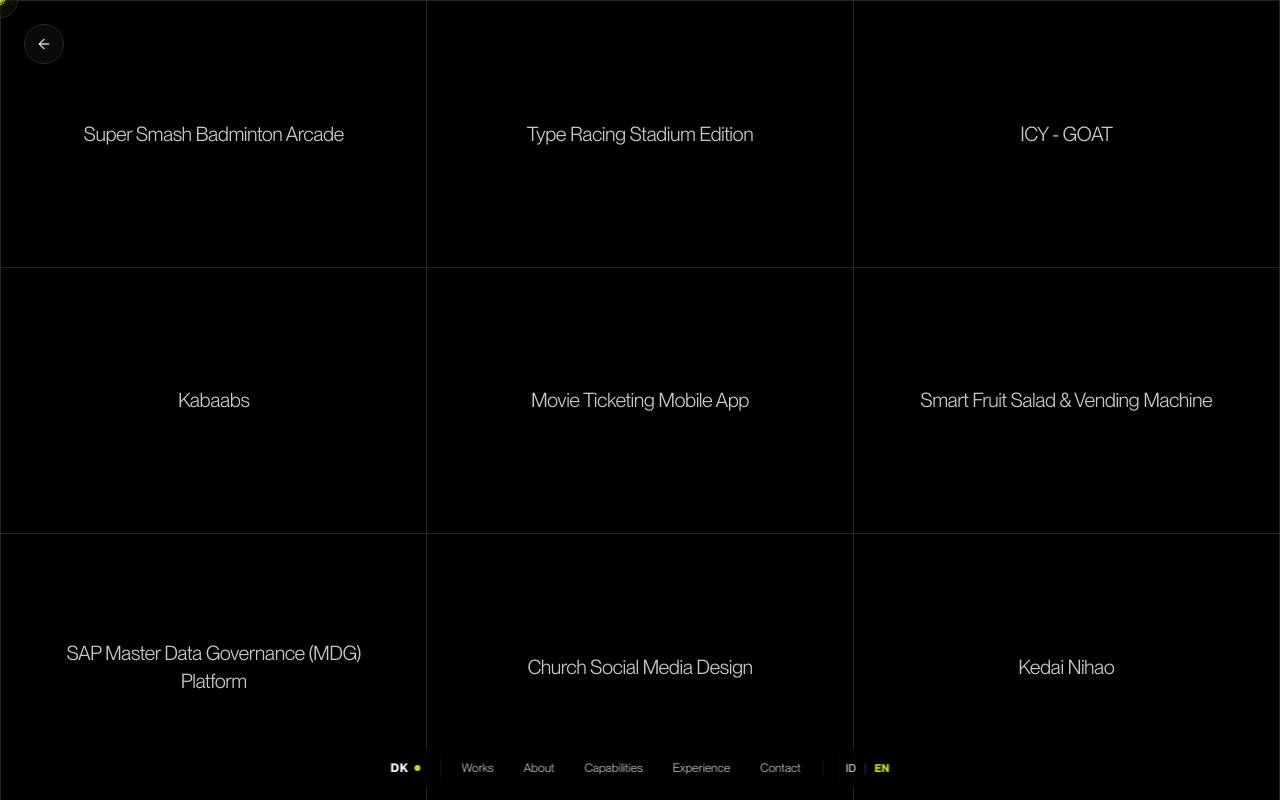
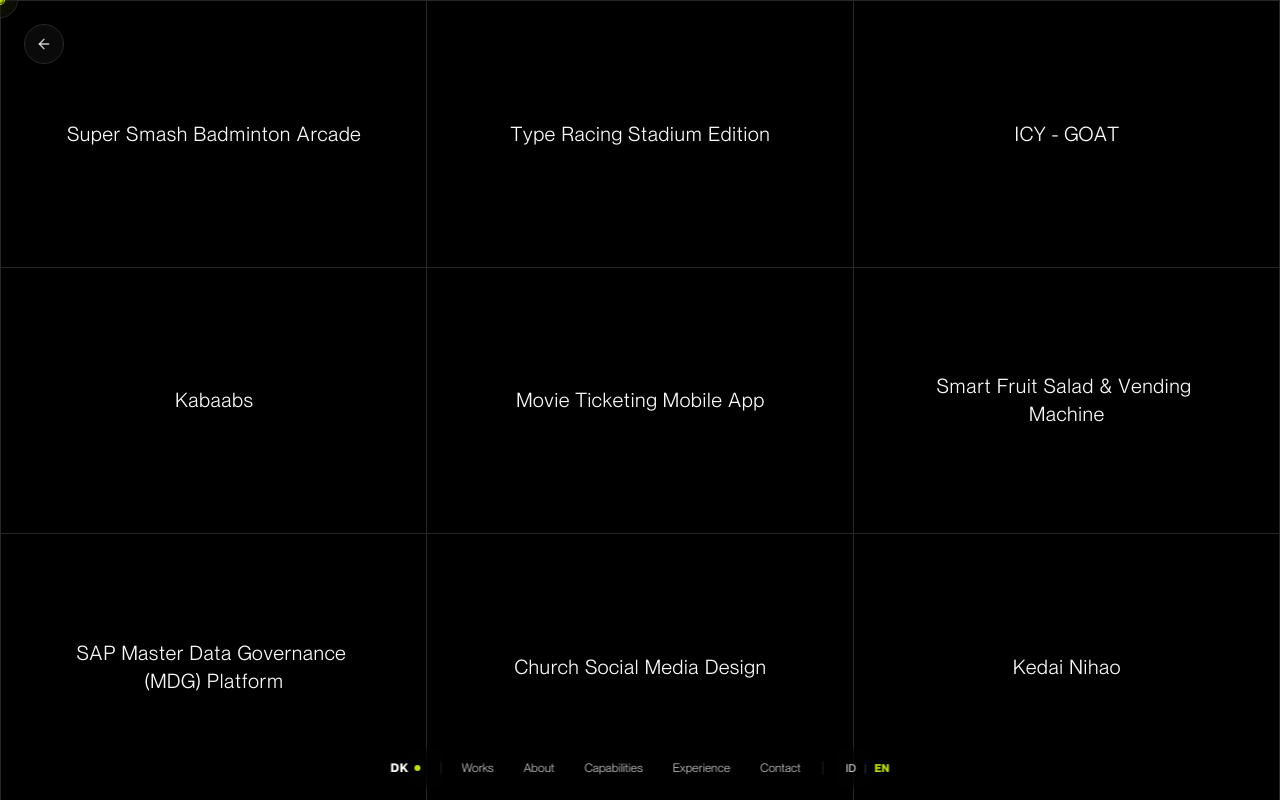
Before and after one commit to Dlabsign/portfolio, a Next.js app: page /cases in a window 1280 px wide. Shown: the top 800 px of the page. Built offline with nearby package versions, Linux system fonts and the light colour scheme.

Commit message:
feat(typography): add smooth dual-layer opacity crossfade transition for Regular to Bold text

```diff
--- a/app/not-found.tsx
+++ b/app/not-found.tsx
@@ -1,4 +1,5 @@
 import Link from "next/link";
+import SmoothWeightText from "@/components/SmoothWeightText";
 
 export default function NotFound() {
   return (
@@ -16,9 +17,11 @@ export default function NotFound() {
             href="/"
             data-cursor="read"
             data-cursor-badge="Return"
-            className="type-button text-[#fafafa]/80 hover:text-[#fafafa] !font-normal hover:!font-bold transition-all duration-200 uppercase focus:outline-none focus-visible:ring-1 focus-visible:ring-[#fafafa] rounded-sm"
+            className="group type-button text-[#fafafa]/80 hover:text-[#fafafa] transition-colors duration-200 uppercase focus:outline-none focus-visible:ring-1 focus-visible:ring-[#fafafa] rounded-sm"
           >
-            ← Return to Index (Home)
+            <SmoothWeightText>
+              ← Return to Index (Home)
+            </SmoothWeightText>
           </Link>
         </div>
       </div>
--- a/components/BrutalistTransparentGrid.tsx
+++ b/components/BrutalistTransparentGrid.tsx
@@ -7,6 +7,7 @@ import { motion, AnimatePresence } from "framer-motion";
 import { ArrowLeft } from "lucide-react";
 import { DETAILED_PROJECTS, DetailedProject } from "@/lib/projects-data";
 import Navbar from "@/components/Navbar";
+import SmoothWeightText from "@/components/SmoothWeightText";
 
 export default function BrutalistTransparentGrid() {
   const [hoveredProject, setHoveredProject] = useState<DetailedProject | null>(null);
@@ -102,14 +103,14 @@ export default function BrutalistTransparentGrid() {
                   <div className="relative z-10 w-full p-0 m-0 flex items-center justify-center pointer-events-none px-6">
                     <h2
                       className={`p-0 m-0 text-center font-headline text-sm sm:text-base md:text-lg lg:text-xl tracking-tight leading-snug transition-all duration-300 max-w-[85%] ${
-                        isHovered
-                          ? "!font-bold text-[#fafafa] drop-shadow-[0_2px_14px_rgba(0,0,0,0.95)]"
-                          : isDimmed
-                          ? "!font-normal text-[#fafafa]/30"
-                          : "!font-normal text-[#fafafa]/80 group-hover:!font-bold group-hover:text-[#fafafa]"
+                        isDimmed
+                          ? "text-[#fafafa]/30"
+                          : "text-[#fafafa]"
                       }`}
                     >
-                      {project.title}
+                      <SmoothWeightText active={isHovered}>
+                        {project.title}
+                      </SmoothWeightText>
                     </h2>
                   </div>
                 </Link>
--- a/components/Capabilities.tsx
+++ b/components/Capabilities.tsx
@@ -3,6 +3,7 @@
 import React, { useRef } from "react";
 import { motion, useScroll, useTransform, useSpring } from "framer-motion";
 import { TECH_ICONS, TechIcon } from "./techIconsData";
+import SmoothWeightText from "./SmoothWeightText";
 
 export default function Capabilities() {
   const sectionRef = useRef<HTMLElement>(null);
@@ -64,9 +65,9 @@ export default function Capabilities() {
         </svg>
       </div>
 
-      <span className="font-mono text-xs sm:text-sm !font-normal group-hover:!font-bold text-[#fafafa] tracking-tight whitespace-nowrap transition-all duration-300">
+      <SmoothWeightText className="font-mono text-xs sm:text-sm text-[#fafafa] tracking-tight whitespace-nowrap">
         {tech.name}
-      </span>
+      </SmoothWeightText>
     </div>
   );
 
--- a/components/ContentList.tsx
+++ b/components/ContentList.tsx
@@ -13,6 +13,7 @@ import {
 } from "framer-motion";
 import { ArrowUpRight, Layers } from "lucide-react";
 import { useLanguage } from "@/context/LanguageContext";
+import SmoothWeightText from "./SmoothWeightText";
 
 interface ProjectItem {
   id: string;
@@ -285,7 +286,9 @@ export default function ContentList() {
             className="group/all flex items-center gap-2 type-button uppercase tracking-wider text-[#fafafa]/80 hover:text-[#fafafa] transition-all duration-300 focus:outline-none focus-visible:ring-1 focus-visible:ring-[#fafafa]"
           >
             <Layers className="w-3.5 h-3.5 text-[#fafafa]/70 group-hover/all:text-[#fafafa] transition-colors duration-300" />
-            <span className="font-normal group-hover/all:font-bold transition-all duration-300">{lang === "EN" ? "All Projects Archive" : "Arsip Seluruh Proyek"}</span>
+            <SmoothWeightText hoverTarget="group/all">
+              {lang === "EN" ? "All Projects Archive" : "Arsip Seluruh Proyek"}
+            </SmoothWeightText>
             <span className="transform group-hover/all:translate-x-1 text-[#fafafa]/70 group-hover/all:text-[#fafafa] transition-all duration-300">→</span>
           </Link>
         </motion.div>
@@ -321,10 +324,12 @@ export default function ContentList() {
                   className="group block py-5 sm:py-6 relative -mx-4 px-4 sm:-mx-6 sm:px-6"
                 >
                   <div className="flex items-center justify-between gap-4">
-                    {/* Title: PP Neue Montreal Font Regular by default, Bold on Hover with subtle magnetic slide */}
+                    {/* Title: PP Neue Montreal Font with Smooth Weight Crossfade & Subtle Magnetic Slide */}
                     <div className="flex items-center gap-3 transform group-hover:translate-x-2 sm:group-hover:translate-x-3.5 transition-transform duration-300 ease-out">
-                      <h3 className="p-0 m-0 type-h3 font-headline !font-normal group-hover:!font-bold text-[#fafafa] transition-all duration-300">
-                        {project.title}
+                      <h3 className="p-0 m-0 type-h3 font-headline text-[#fafafa]">
+                        <SmoothWeightText active={isHovered}>
+                          {project.title}
+                        </SmoothWeightText>
                       </h3>
                     </div>
 
--- a/components/Footer.tsx
+++ b/components/Footer.tsx
@@ -3,6 +3,7 @@
 import React, { useState, useRef } from "react";
 import { motion, useScroll, useTransform, useSpring } from "framer-motion";
 import { useLanguage } from "@/context/LanguageContext";
+import SmoothWeightText from "@/components/SmoothWeightText";
 
 export default function Footer() {
   const { lang } = useLanguage();
@@ -100,9 +101,11 @@ export default function Footer() {
               href={`mailto:${email}`}
               data-cursor="read"
               data-cursor-badge="Email"
-              className="type-h3 text-[#fafafa] !font-normal hover:!font-bold transition-all duration-300 underline underline-offset-8 decoration-[#262626] hover:decoration-[#fafafa] focus:outline-none focus-visible:ring-1 focus-visible:ring-[#fafafa]"
+              className="group type-h3 text-[#fafafa] underline underline-offset-8 decoration-[#262626] hover:decoration-[#fafafa] focus:outline-none focus-visible:ring-1 focus-visible:ring-[#fafafa]"
             >
-              {email}
+              <SmoothWeightText>
+                {email}
+              </SmoothWeightText>
             </motion.a>
             <motion.button
               type="button"
@@ -150,9 +153,9 @@ export default function Footer() {
                 whileHover={{ y: -1 }}
                 className="group inline-flex items-center gap-1 type-small text-[#fafafa]/80 hover:text-[#fafafa] transition-colors duration-300 focus:outline-none focus-visible:ring-1 focus-visible:ring-[#fafafa]"
               >
-                <span className="!font-normal group-hover:!font-bold transition-all duration-300">
+                <SmoothWeightText>
                   {link.label}
-                </span>
+                </SmoothWeightText>
                 <span className="type-caption text-[#fafafa]/60 group-hover:text-[#fafafa] group-hover:translate-x-0.5 group-hover:-translate-y-0.5 transition-all duration-300">
                   ↗
                 </span>
--- /dev/null
+++ b/components/SmoothWeightText.tsx
@@ -0,0 +1,83 @@
+"use client";
+
+import React from "react";
+
+interface SmoothWeightTextProps {
+  children: string;
+  className?: string;
+  active?: boolean;
+  hoverTarget?: "group" | "group/all" | "self";
+  align?: "left" | "right" | "center";
+}
+
+/**
+ * SmoothWeightText:
+ * Seamless, flicker-free font-weight crossfade transition between Regular (400) and Bold (700).
+ * Uses per-character dual-layer opacity interpolation with GPU acceleration and zero layout shift.
+ */
+export default function SmoothWeightText({
+  children,
+  className = "",
+  active = false,
+  hoverTarget = "group",
+  align = "left",
+}: SmoothWeightTextProps) {
+  if (typeof children !== "string") {
+    return <span className={className}>{children}</span>;
+  }
+
+  const hoverSelector =
+    hoverTarget === "group/all"
+      ? "group-hover/all"
+      : hoverTarget === "self"
+      ? "hover"
+      : "group-hover";
+
+  const words = children.split(" ");
+
+  return (
+    <span className={`relative inline select-none ${className}`}>
+      {/* Accessible Plaintext for Screen Readers and SEO */}
+      <span className="sr-only">{children}</span>
+
+      {/* Visual Render with Smooth Word & Character Level Crossfade */}
+      <span aria-hidden="true" className="inline">
+        {words.map((word, wIdx) => (
+          <span key={wIdx} className="inline-block whitespace-nowrap">
+            {word.split("").map((char, cIdx) => (
+              <span
+                key={cIdx}
+                className="inline-grid grid-cols-1 grid-rows-1 justify-items-center items-center"
+              >
+                {/* Regular Layer (Fades Out on Hover) */}
+                <span
+                  className={`col-start-1 row-start-1 font-normal transition-opacity duration-300 ease-[cubic-bezier(0.16,1,0.3,1)] ${
+                    active
+                      ? "opacity-0"
+                      : `opacity-100 ${hoverSelector}:opacity-0`
+                  }`}
+                >
+                  {char}
+                </span>
+
+                {/* Bold Layer (Fades In on Hover) */}
+                <span
+                  className={`col-start-1 row-start-1 font-bold pointer-events-none transition-opacity duration-300 ease-[cubic-bezier(0.16,1,0.3,1)] ${
+                    active
+                      ? "opacity-100"
+                      : `opacity-0 ${hoverSelector}:opacity-100`
+                  }`}
+                >
+                  {char}
+                </span>
+              </span>
+            ))}
+            {wIdx < words.length - 1 && (
+              <span className="inline-block w-[0.28em]">&nbsp;</span>
+            )}
+          </span>
+        ))}
+      </span>
+    </span>
+  );
+}
```
Also changed, not shown: components/Experience.tsx (+17 -8 lines), components/ProjectDetailClient.tsx (+17 -8 lines).
